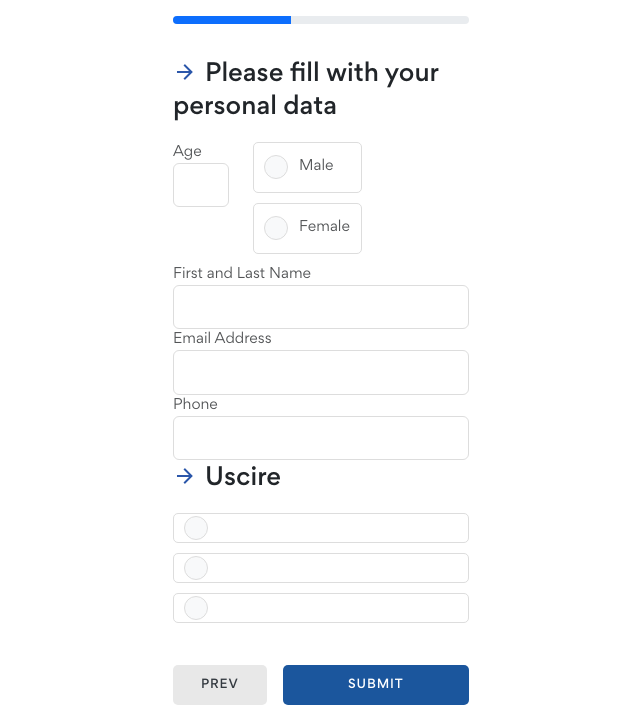
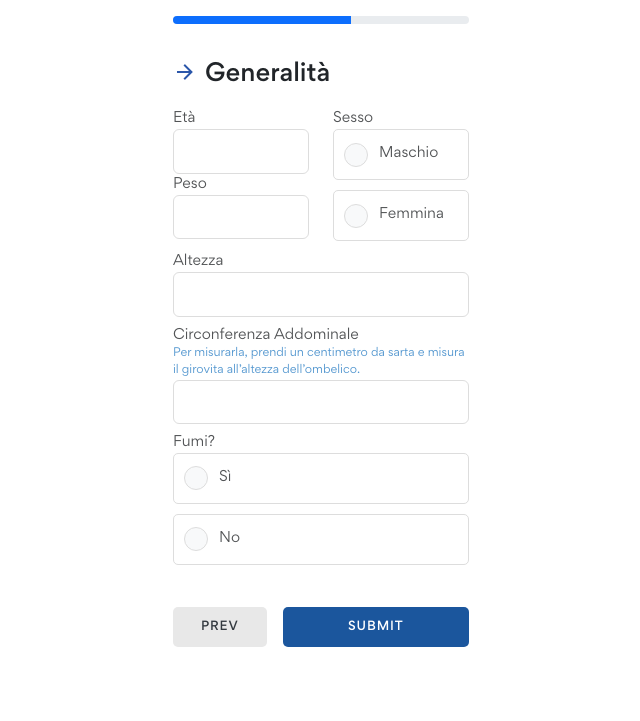
Before and after one commit to Peppolhound/AI4NW, a Django app: page /test_checkbox/ in a window 1280 px wide. Shown: the part 172-893 px from the top of the page, without its empty margins (319-959 px from the left). After the commit the page ends 819 px from the top, so only its background shows below. Run offline with Django 5.2, Linux system fonts and the light colour scheme.

Commit message:
Caricamento models + graph + fix pagina generalità

```diff
--- a/questionnaire/static/css/style.css
+++ b/questionnaire/static/css/style.css
@@ -780,6 +780,16 @@ span.error:after {
     border-color: var(--primary-color);
 }
 
+.add_top_30{
+    margin-top: 0.5rem;
+}
+
+.label-comment{
+    color: #5296cf;
+    font-size: 0.7rem;
+    margin-top: 0;
+}
+
 /* Checkbox style */
 .container_check {
     position: relative;
@@ -960,6 +970,7 @@ button.submit:hover{
     background-color: var(--success-color);
 }
 
+
 /* =========================
    12. Text
 ========================= */
@@ -1061,6 +1072,10 @@ button.submit:hover{
         width: 100%;
         padding: 0 0.5rem;
     }
+
+    .mobile-padding{
+        margin-top: 0.5rem;
+    }
 }
 
 @media (min-width:768px) and (max-width: 1200px) {
--- a/questionnaire/templates/questionnaire/test_checkbox.html
+++ b/questionnaire/templates/questionnaire/test_checkbox.html
@@ -67,29 +67,34 @@
                 <div class="col-lg-12">
                     <div id="wizard_container">
                         <div class="wizard-inner">
-                            <div class="progress test-progress" role="progressbar" aria-label="progressbar-test" aria-valuenow="40" aria-valuemin="0" aria-valuemax="100">
-                                <div class="progress-bar" style="width: 40%"></div>
+                            <div class="progress test-progress" role="progressbar" aria-label="progressbar-test" aria-valuenow="60" aria-valuemin="0" aria-valuemax="100">
+                                <div class="progress-bar" style="width: 60%"></div>
                             </div>
                             <!-- FORM START -->
                             <form id="wrapped_3" class="step-form" method="post" action="" novalidate>
                                 {% csrf_token %}
                                 <div id="middle-wizard">
                                     <fieldset class="step" id="Group_2">
-                                        <h3 class="main_question" id="question_2"><i class="mdi mdi-arrow-right"></i>Please fill with your personal data</h3>
+                                        <h3 class="main_question" id="question_2"><i class="mdi mdi-arrow-right"></i>Generalità</h3>
                                         <div class="row">
-                                            <div class="col-lg-3 col-md-3 col-sm-3 col-4">
-                                                <label for="age">Age</label>
+                                            <div class="col-lg-6 col-md-6 col-sm-12 col-12">
+                                                <label for="age">Età</label>
                                                 <div class="form-group radio_input">
-                                                    <input type="text" name="age" id="age" class="form-control">
+                                                    <input type="number" name="age" id="age" class="form-control">
+                                                </div>
+                                                <label for="weight" class="mobile-padding">Peso</label>
+                                                <div class="form-group radio_input">
+                                                    <input type="number" name="weight" id="weight" class="form-control">
                                                 </div>
                                             </div>
-                                            <div class="col-lg-5 col-md-5 col-sm-6 col-8">
+                                            <div class="col-lg-6 col-md-6 col-sm-12 col-12 mobile-padding">
+                                                <label for="age">Sesso</label>
                                                 <div class="form-group radio_input">
-                                                    <label class="container_radio mr-3">Male
+                                                    <label class="container_radio mr-3">Maschio
                                                         <input type="radio" name="gender" value="Male" class="required">
                                                         <span class="checkmark"></span>
                                                     </label>
-                                                    <label class="container_radio">Female
+                                                    <label class="container_radio">Femmina
                                                         <input type="radio" name="gender" value="Female" class="required">
                                                         <span class="checkmark"></span>
                                                     </label>
@@ -97,20 +102,30 @@
                                             </div>
                                         </div>
 
+                                        <div class="form-group">
+                                            <label for="height">Altezza </label>
+                                            <input type="number" name="height" id="height" class="form-control" onchange="">
+                                        </div>
                                         <div class="form-group add_top_30">
-                                            <label for="name">First and Last Name</label>
-                                            <input type="text" name="name" id="name" class="form-control">
+                                            <label for="abd-circum">Circonferenza Addominale</label>
+                                            <label class="label-comment">Per misurarla, prendi un centimetro da sarta e misura il girovita all’altezza dell’ombelico.</label>
+                                            <input type="number" name="abd-circum" id="abd-circum" class="form-control" inputmode="numeric" onchange="">
                                         </div>
-                                        <div class="form-group">
-                                            <label for="email">Email Address</label>
-                                            <input type="email" name="email" id="email" class="form-control" onchange="getVals(this, 'email_field');">
-                                        </div>
-                                        <div class="form-group">
-                                            <label for="phone">Phone</label>
-                                            <input type="text" name="phone" id="phone" class="form-control">
+                                        <div class="col-12 add_top_30 mobile-padding">
+                                            <label for="smoke">Fumi?</label>
+                                            <div class="form-group radio_input">
+                                                <label class="container_radio mr-3">Sì
+                                                    <input type="radio" name="smoke" value="Sì" class="required">
+                                                    <span class="checkmark"></span>
+                                                </label>
+                                                <label class="container_radio">No
+                                                    <input type="radio" name="smoke" value="No" class="required">
+                                                    <span class="checkmark"></span>
+                                                </label>
+                                            </div>
                                         </div>
 
-                                        <h3 class="main_question" id="question_3"><i class="mdi mdi-arrow-right"></i>Uscire</h3>
+                                        <!-- <h3 class="main_question" id="question_3"><i class="mdi mdi-arrow-right"></i>Uscire</h3>
                                         <div class="row">
                                             <div class="col-lg-12">
                                                 <div class="form-group">
@@ -132,7 +147,7 @@
                                                     </label>
                                                 </div>
                                             </div>
-                                        </div>
+                                        </div> -->
                                     </fieldset>
                                 </div>
 
```
Also changed, not shown: WhatsApp Image 2025-05-05 at 09.54.08.jpeg (added), 1 other file.
